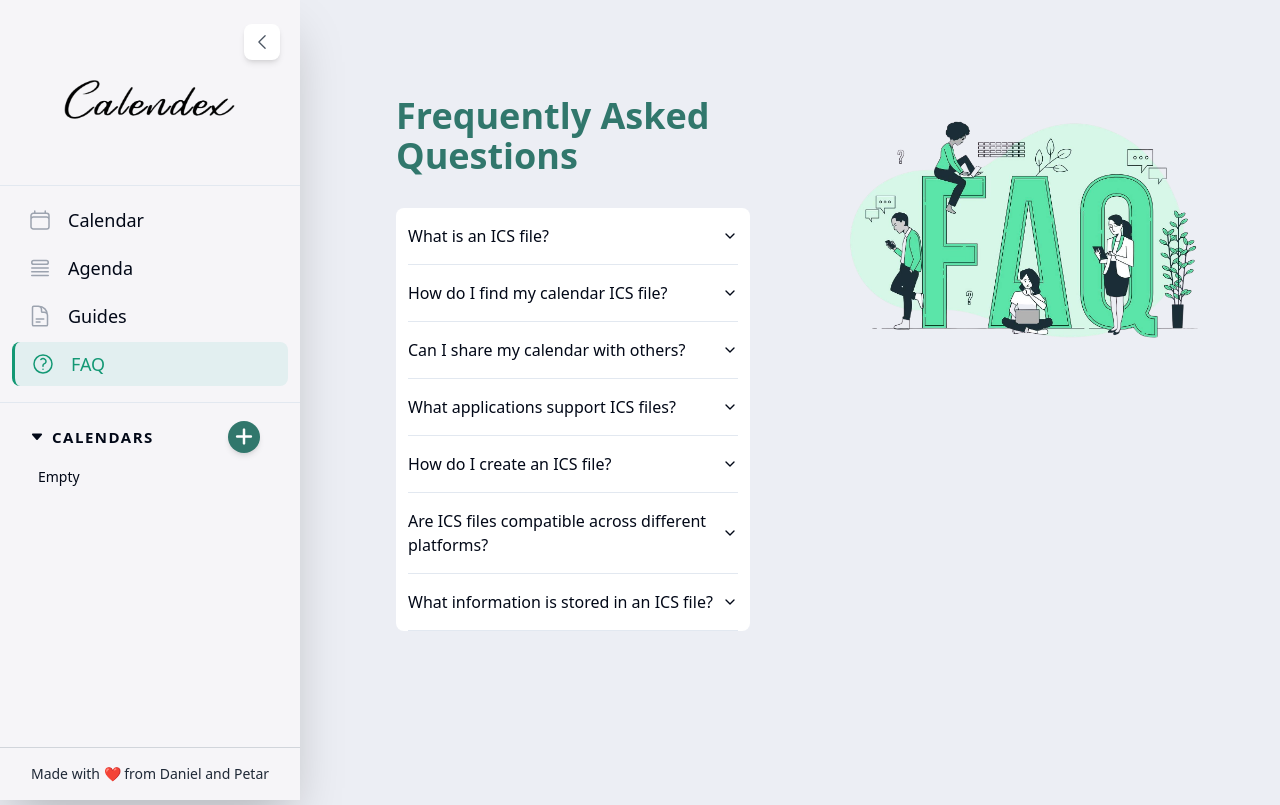
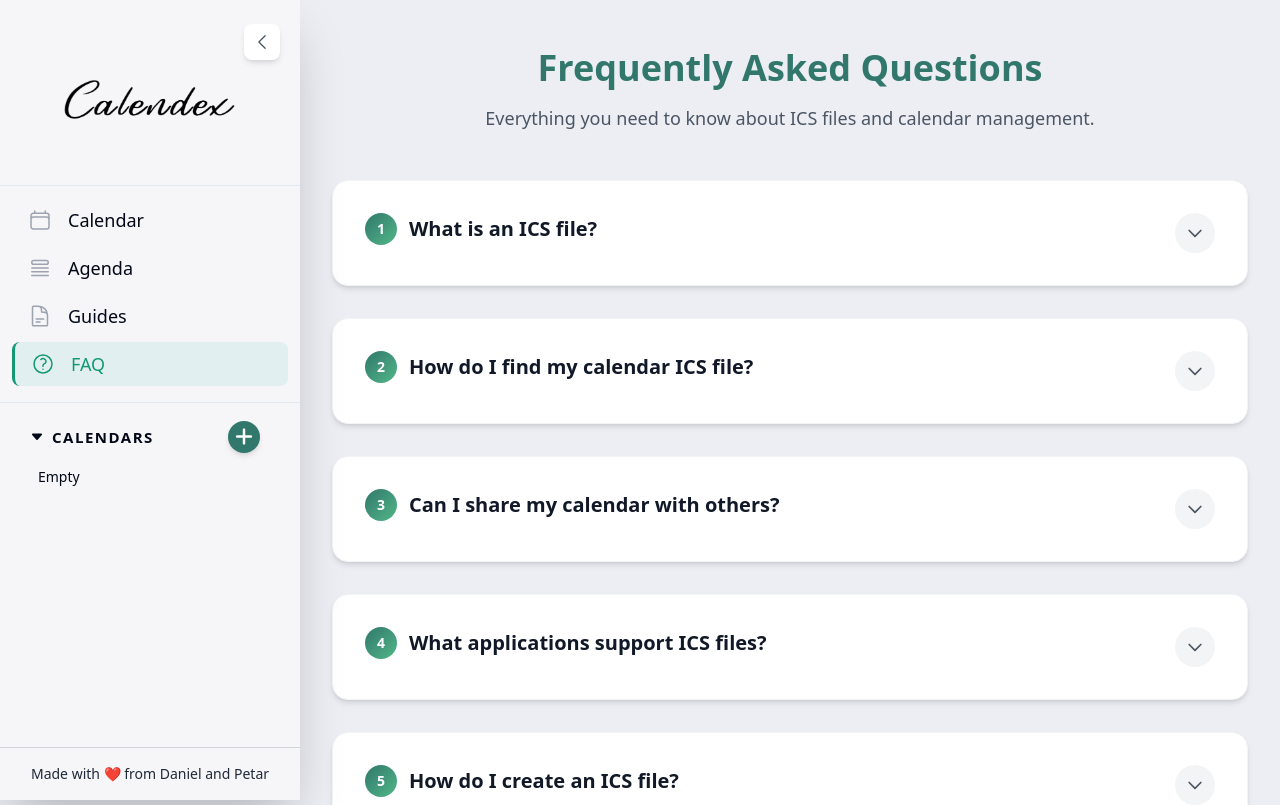
Before and after one commit to danielilievskii/calendex, a Vue app: page /faq in a window 1280 px wide. Shown: the top 805 px of the page. Built offline with nearby package versions, Linux system fonts and the light colour scheme.

Commit message:
improve UI of Agenda, Guides and FAQ pages

```diff
--- a/src/components/faq/Faq.vue
+++ b/src/components/faq/Faq.vue
@@ -1,50 +1,116 @@
 <template>
-  <div class="flex flex-col md:flex-row justify-between gap-22">
+  <div>
+    <div class="grid md:grid-cols-1 gap-6 lg:gap-8">
+      <div
+          v-for="(item, index) in accordionItems"
+          :key="item.value"
+          class="group bg-white rounded-2xl shadow-md hover:shadow-xl transition-all duration-300 border border-gray-100 hover:border-[#52B788]/30"
+      >
+        <button
+            @click="toggleItem(item.value)"
+            class="w-full p-6 md:p-8 flex items-start justify-between text-left transition-colors"
+            :class="openItem === item.value ? 'bg-gradient-to-r from-[#31776c]/5 to-[#52B788]/5' : ''"
+        >
+          <div class="flex-1 pr-4">
+            <div class="flex items-center gap-3 mb-2">
+              <div class="flex-shrink-0 w-8 h-8 rounded-full bg-gradient-to-br from-[#31776c] to-[#52B788] flex items-center justify-center text-white font-bold text-sm">
+                {{ index + 1 }}
+              </div>
+              <h3 class="text-lg md:text-xl font-semibold text-gray-900 group-hover:text-[#31776c] transition-colors">
+                {{ item.title }}
+              </h3>
+            </div>
+          </div>
+          <div class="flex-shrink-0 ml-4">
+            <div
+                class="w-10 h-10 rounded-full bg-gray-100 group-hover:bg-[#31776c] flex items-center justify-center transition-all duration-300"
+                :class="openItem === item.value ? 'bg-[#31776c] rotate-180' : ''"
+            >
+              <svg
+                  class="w-5 h-5 transition-colors"
+                  :class="openItem === item.value ? 'text-white' : 'text-gray-600 group-hover:text-white'"
+                  fill="none"
+                  stroke="currentColor"
+                  viewBox="0 0 24 24"
+              >
+                <path stroke-linecap="round" stroke-linejoin="round" stroke-width="2" d="M19 9l-7 7-7-7" />
+              </svg>
+            </div>
+          </div>
+        </button>
 
-    <div class="flex-1 p-6 pt-20 md:p-24">
-      <h1 class="text-4xl font-bold text-[#31776c] mb-8 text-left">Frequently Asked Questions</h1>
-      <Accordion type="single" class="bg-white rounded-lg px-3" collapsible :default-value="defaultValue">
-        <AccordionItem v-for="item in accordionItems" :key="item.value" :value="item.value">
-          <AccordionTrigger class="text-left">{{ item.title }}</AccordionTrigger>
-          <AccordionContent class="text-left">
-            {{ item.content }}
-          </AccordionContent>
-        </AccordionItem>
-      </Accordion>
-    </div>
-
-    <div class="flex-1 flex justify-center hidden md:block mr-20 mt-14">
-      <img src="/src/assets/faq/faq-removebg.png" alt="Frequently Asked Questions" class="" />
+        <transition
+            enter-active-class="transition-all duration-300 ease-out"
+            enter-from-class="opacity-0 max-h-0"
+            enter-to-class="opacity-100 max-h-96"
+            leave-active-class="transition-all duration-300 ease-in"
+            leave-from-class="opacity-100 max-h-96"
+            leave-to-class="opacity-0 max-h-0"
+        >
+          <div v-if="openItem === item.value" class="overflow-hidden">
+            <div class="px-6 md:px-8 pb-6 md:pb-8">
+              <div class="pl-11 pt-2">
+                <p class="text-gray-600 leading-relaxed text-sm md:text-base">
+                  {{ item.content }}
+                </p>
+              </div>
+            </div>
+          </div>
+        </transition>
+      </div>
     </div>
 
   </div>
 </template>
 
-<script>
-import { Accordion, AccordionContent, AccordionItem, AccordionTrigger } from '@/components/ui/accordion/index.js'
+<script setup>
+import { ref } from 'vue'
 
-export default {
-  components: {
-    Accordion,
-    AccordionContent,
-    AccordionItem,
-    AccordionTrigger
+const openItem = ref(null)
+
+const accordionItems = ref([
+  {
+    value: 'item-1',
+    title: 'What is an ICS file?',
+    content: 'An ICS file is a calendar file saved in a universal calendar format used by several email and calendar programs. It allows you to share calendar events across different platforms seamlessly.'
   },
-  data() {
-    return {
-      accordionItems: [
-        { value: 'item-1', title: 'What is an ICS file?', content: 'An ICS file is a calendar file saved in a universal calendar format used by several email and calendar programs.' },
-        { value: 'item-2', title: 'How do I find my calendar ICS file?', content: 'You can import an ICS file by opening it with your calendar application or by using the import feature within the application.' },
-        { value: 'item-3', title: 'Can I share my calendar with others?', content: 'Yes, you can share your calendar by exporting it as an ICS file and sending it to others.' },
-        { value: 'item-4', title: 'What applications support ICS files?', content: 'Applications like Google Calendar, Apple Calendar, Microsoft Outlook, and many others support ICS files.' },
-        { value: 'item-5', title: 'How do I create an ICS file?', content: 'You can create an ICS file by exporting your calendar from your calendar application.' },
-        { value: 'item-6', title: 'Are ICS files compatible across different platforms?', content: 'Yes, ICS files are designed to be compatible across different platforms and calendar applications.' },
-        { value: 'item-7', title: 'What information is stored in an ICS file?', content: 'An ICS file typically contains event details such as title, date, time, location, and description.' },
-      ]
-    }
-  }
+  {
+    value: 'item-2',
+    title: 'How do I find my calendar ICS file?',
+    content: 'You can import an ICS file by opening it with your calendar application or by using the import feature within the application. Most calendar apps have an "Import" or "Add Calendar" option in their settings.'
+  },
+  {
+    value: 'item-3',
+    title: 'Can I share my calendar with others?',
+    content: 'Yes, you can share your calendar by exporting it as an ICS file and sending it to others. This makes it easy to coordinate schedules and share event information with colleagues, friends, or family.'
+  },
+  {
+    value: 'item-4',
+    title: 'What applications support ICS files?',
+    content: 'Applications like Google Calendar, Apple Calendar, Microsoft Outlook, and many others support ICS files. This universal format ensures compatibility across virtually all modern calendar applications.'
+  },
+  {
+    value: 'item-5',
+    title: 'How do I create an ICS file?',
+    content: 'You can create an ICS file by exporting your calendar from your calendar application. Look for "Export," "Download," or "Save As" options in your calendar settings, then select the ICS or iCalendar format.'
+  },
+  {
+    value: 'item-6',
+    title: 'Are ICS files compatible across different platforms?',
+    content: 'Yes, ICS files are designed to be compatible across different platforms and calendar applications. This cross-platform compatibility is one of the key advantages of using the ICS format.'
+  },
+  {
+    value: 'item-7',
+    title: 'What information is stored in an ICS file?',
+    content: 'An ICS file typically contains event details such as title, date, time, location, description, reminders, and recurrence patterns. It can also include attendee information and time zone data.'
+  },
+])
+
+const toggleItem = (value) => {
+  openItem.value = openItem.value === value ? null : value
 }
 </script>
 
 <style scoped>
+
 </style>
--- /dev/null
+++ b/src/components/layout/PageLayout.vue
@@ -0,0 +1,31 @@
+<template>
+  <section class="max-w-7xl mx-auto px-4 sm:px-6 lg:px-8 py-12">
+
+    <div v-if="title || subtitle" class="text-center mb-12 md:mb-12">
+      <h1 v-if="title" class="text-4xl md:text-4xl lg:text-4xl font-bold text-[#31776c] mb-4">
+        {{ title }}
+      </h1>
+
+      <p v-if="subtitle" class="text-base md:text-lg text-gray-600 max-w-2xl mx-auto">
+        {{ subtitle }}
+      </p>
+    </div>
+
+    <slot />
+  </section>
+</template>
+
+<script setup lang="ts">
+const props = defineProps({
+  title: {
+    type: String,
+    required: false
+  },
+  subtitle: {
+    type: String,
+    required: false
+  }
+})
+</script>
+
+<style scoped></style>
--- a/src/components/layout/PageWrapper.vue
+++ /dev/null
@@ -1,11 +0,0 @@
-<template>
-  <section class="md:px-24 md:py-12 px-6 pt-20">
-    <slot />
-  </section>
-</template>
-
-<script setup>
-</script>
-
-<style scoped>
-</style>
--- a/src/pages/AgendaPage.vue
+++ b/src/pages/AgendaPage.vue
@@ -1,7 +1,9 @@
 <template>
-  <PageWrapper>
+  <PageLayout
+      title="Agenda"
+      subtitle="All your events at a glance.">
     <Agenda/>
-  </PageWrapper>
+  </PageLayout>
 </template>
 
 <style>
@@ -10,5 +12,5 @@
 
 <script setup>
 import Agenda from "@/components/agenda/Agenda.vue";
-import PageWrapper from "@/components/layout/PageWrapper.vue";
+import PageLayout from "@/components/layout/PageLayout.vue";
 </script>
--- a/src/pages/FaqPage.vue
+++ b/src/pages/FaqPage.vue
@@ -1,7 +1,9 @@
 <template>
-  <div>
+  <PageLayout
+      title="Frequently Asked Questions"
+      subtitle="Everything you need to know about ICS files and calendar management.">
     <Faq/>
-  </div>
+  </PageLayout>
 </template>
 
 <style>
@@ -10,4 +12,5 @@
 
 <script setup>
 import Faq from "@/components/faq/Faq.vue";
+import PageLayout from "@/components/layout/PageLayout.vue";
 </script>
--- a/src/pages/GuidesPage.vue
+++ b/src/pages/GuidesPage.vue
@@ -1,7 +1,9 @@
 <template>
-  <PageWrapper>
+  <PageLayout
+      title="Guides"
+      subtitle="Watch and learn how to import your calendars.">
     <Guides/>
-  </PageWrapper>
+  </PageLayout>
 </template>
 
 <style>
@@ -10,5 +12,5 @@
 
 <script setup>
 import Guides from "@/components/guides/Guides.vue";
-import PageWrapper from "@/components/layout/PageWrapper.vue";
+import PageLayout from "@/components/layout/PageLayout.vue";
 </script>
```
Also changed, not shown: src/components/agenda/Agenda.vue (+90 -13 lines), src/components/guides/Guides.vue (+71 -24 lines).
